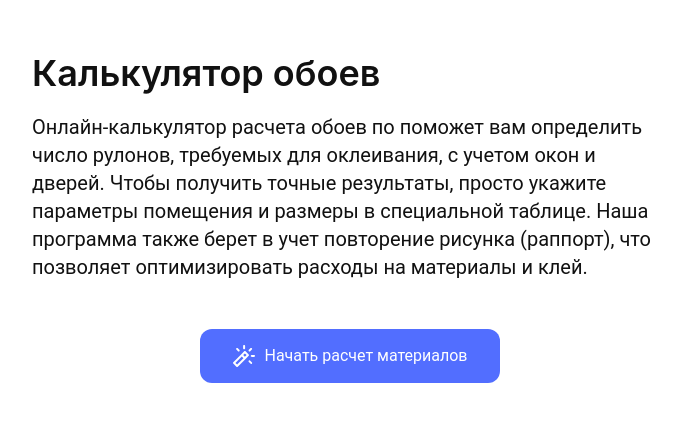
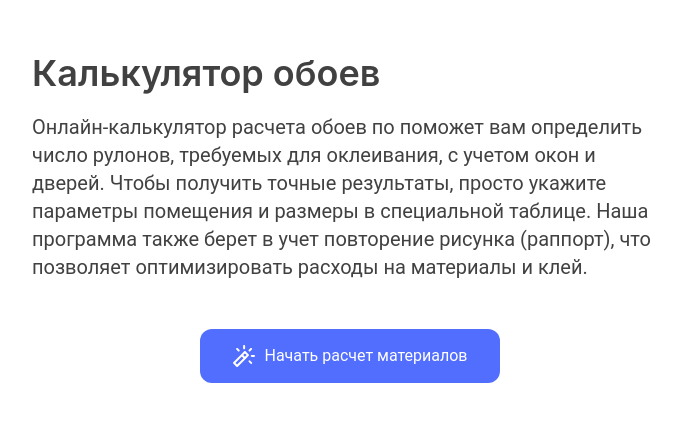
Before and after one commit to Duckkkkkkkkkkkk/wallpaper-calc, a React (Vite) app: page /#/ in a window 1280 px wide. Shown: the part 183-604 px from the top of the page, without its empty margins (290-971 px from the left). Built offline with nearby package versions, Linux system fonts and the light colour scheme.

Commit message:
chore(styles): create style tokens file with global variables

```diff
--- a/src/styles/tokens.css
+++ b/src/styles/tokens.css
@@ -7,11 +7,17 @@
     --brand: #526eff;
     --brand-hover: #3652e3;
     --brand-active: #233fd1;
+    /* --brand-opacity: rgba(82, 110, 255, 0.2); */
 
     --white: #ffffff;
 
     --black: #000000;
-    --black-80: #111111;
+    --black-80: rgba(17, 17, 17, 0.8);
+    --black-64: rgba(17, 17, 17, 0.64);
+    --black-48: rgba(0, 0, 0, 0.48);
+    --black-32: rgba(17, 17, 17, 0.32);
+    --black-24: rgba(0, 0, 0, 0.24);
+    --black-16: rgba(0, 0, 0, 0.16);
 
     /* Шрифты */
     /* --font-family-base: "Inter", sans-serif; */
```
